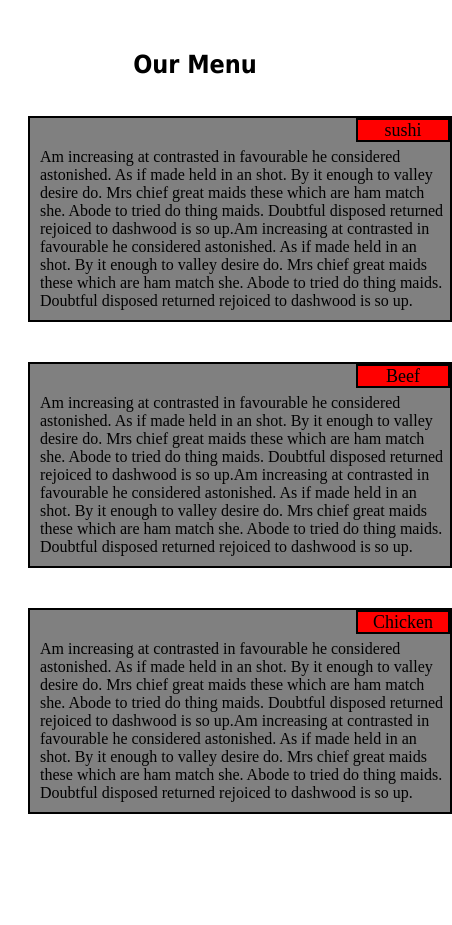
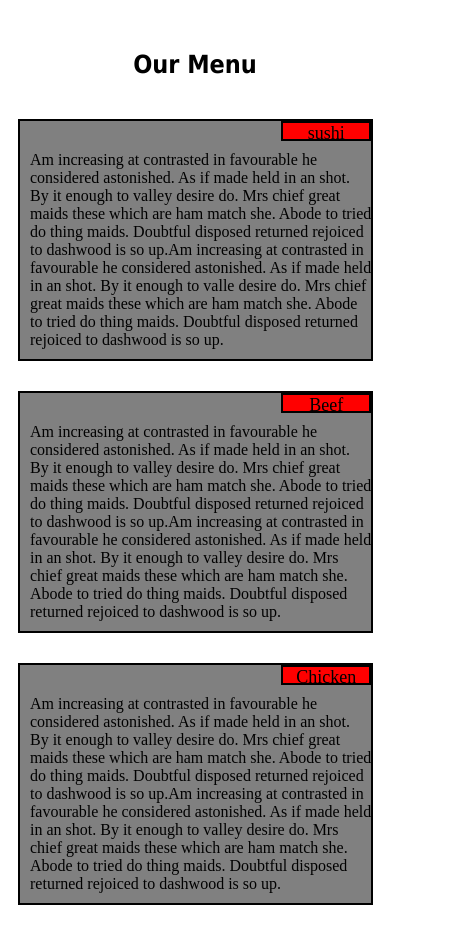
Before and after one commit to ahmed-elzenaria/module2_solution, a plain HTML site: page site/index.html in a window 390 px wide. Shown: the whole page, 452 px wide, since content can reach past the window. Before the commit the page ends 844 px from the top, so only its background shows below. Drawn offline with Linux system fonts and the light colour scheme.

Commit message:
last update

```diff
--- a/site/css/base.css
+++ b/site/css/base.css
@@ -1,21 +1,68 @@
+*{
+	/*margin: 0;
+	padding: 0;*/
 
+	box-sizing: border-box;
+
+}
 
 h1{
 	font-size: 25px;
 	font-family: tahoma;
 	margin-top:50px;
 	text-align: center;
+	margin-bottom: 30px;
+
+}*/
+.row {
+  width: 100%;
 
 }
-.container{
-	width: 420px;
-	height: auto;
-	overflow: hidden;
+@media (min-width: 992px) {
+   .col-lg-3{
 	background: gray;
 	border: 2px solid black;
 	float: left;
-	margin:20px 0 20px 20px;
+	/*margin:20px 0 20px 20px;*/
+	margin-left: 1%;
+
+  }
+  .col-lg-3 {
+    width: 32%;
+  }
+
 }
+
+@media (min-width: 768px) and (max-width: 991px){
+   .col-md-6{
+	background: gray;
+	border: 2px solid black;
+	float: left;
+	margin:10px 0 20px 20px;
+
+
+  }
+  .col-md-6 {
+    width: 46%;
+  }
+
+}
+@media (max-width: 767px){
+   .col-sm-12{
+	background: gray;
+	border: 2px solid black;
+	float: left;
+	margin:10px 20px 20px 10px;
+
+
+  }
+  .col-sm-12 {
+    width: 95%;
+  }
+
+}
+
+
 .box{
 	width: 90px;
 	height: 20px;
--- a/site/index.html
+++ b/site/index.html
@@ -1,28 +1,32 @@
 <!DOCTYPE html>
 <html>
 <head>
+	<meta charset="utf-8">
+	<meta name="viewport" content="width=device-width, initial-scale=1">
 	<title>module 2 solution</title>
 	<link rel="stylesheet" type="text/css" href="css/base.css">
 </head>
 <body>
 	<h1>Our Menu</h1>
-	<div class="container">
+	<div class="row">
+		<div class="col-lg-3 col-md-6 col-sm-12">
 			 <div class="box">sushi</div>
 			<p>Am increasing at contrasted in favourable he considered astonished. As if made held in an shot. By it enough to valley desire do.
-		 Mrs chief great maids these which are ham match she. Abode to tried do thing maids. Doubtful disposed returned rejoiced to dashwood is so up.Am increasing at contrasted in favourable he considered astonished. As if made held in an shot. By it enough to valley desire do.
+			 Mrs chief great maids these which are ham match she. Abode to tried do thing maids. Doubtful disposed returned rejoiced to dashwood is so up.Am increasing at contrasted in favourable he considered astonished. As if made held in an shot. By it enough to valle desire do.
 			 Mrs chief great maids these which are ham match she. Abode to tried do thing maids. Doubtful disposed returned rejoiced to dashwood is so up. </p>
 		</div>
-	<div class="container">
+		<div class="col-lg-3 col-md-6 col-sm-12">
 			<div class="box">Beef</div>
 			<p>Am increasing at contrasted in favourable he considered astonished. As if made held in an shot. By it enough to valley desire do.
 			 Mrs chief great maids these which are ham match she. Abode to tried do thing maids. Doubtful disposed returned rejoiced to dashwood is so up.Am increasing at contrasted in favourable he considered astonished. As if made held in an shot. By it enough to valley desire do.
 			 Mrs chief great maids these which are ham match she. Abode to tried do thing maids. Doubtful disposed returned rejoiced to dashwood is so up. </p>
 		</div>
-	<div class="container">
+		<div class="col-lg-3 col-md-6 col-sm-12">
 			<div class="box">Chicken</div>
 			<p>Am increasing at contrasted in favourable he considered astonished. As if made held in an shot. By it enough to valley desire do.
 			 Mrs chief great maids these which are ham match she. Abode to tried do thing maids. Doubtful disposed returned rejoiced to dashwood is so up.Am increasing at contrasted in favourable he considered astonished. As if made held in an shot. By it enough to valley desire do.
 			 Mrs chief great maids these which are ham match she. Abode to tried do thing maids. Doubtful disposed returned rejoiced to dashwood is so up. </p>
 		</div>
+	</div>
 </body>
 </html>
```
Lines whose indentation alone changed are shown as unchanged.
